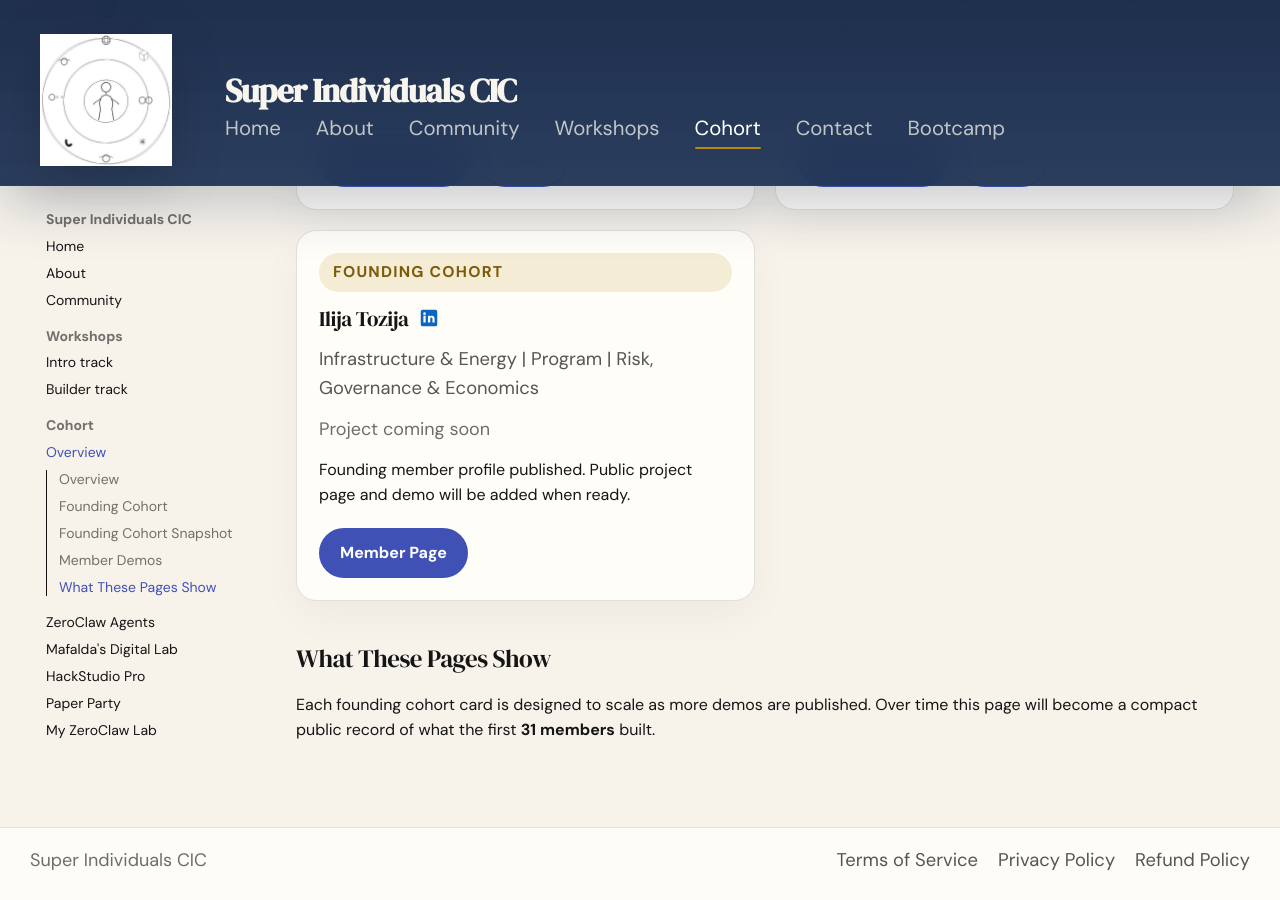
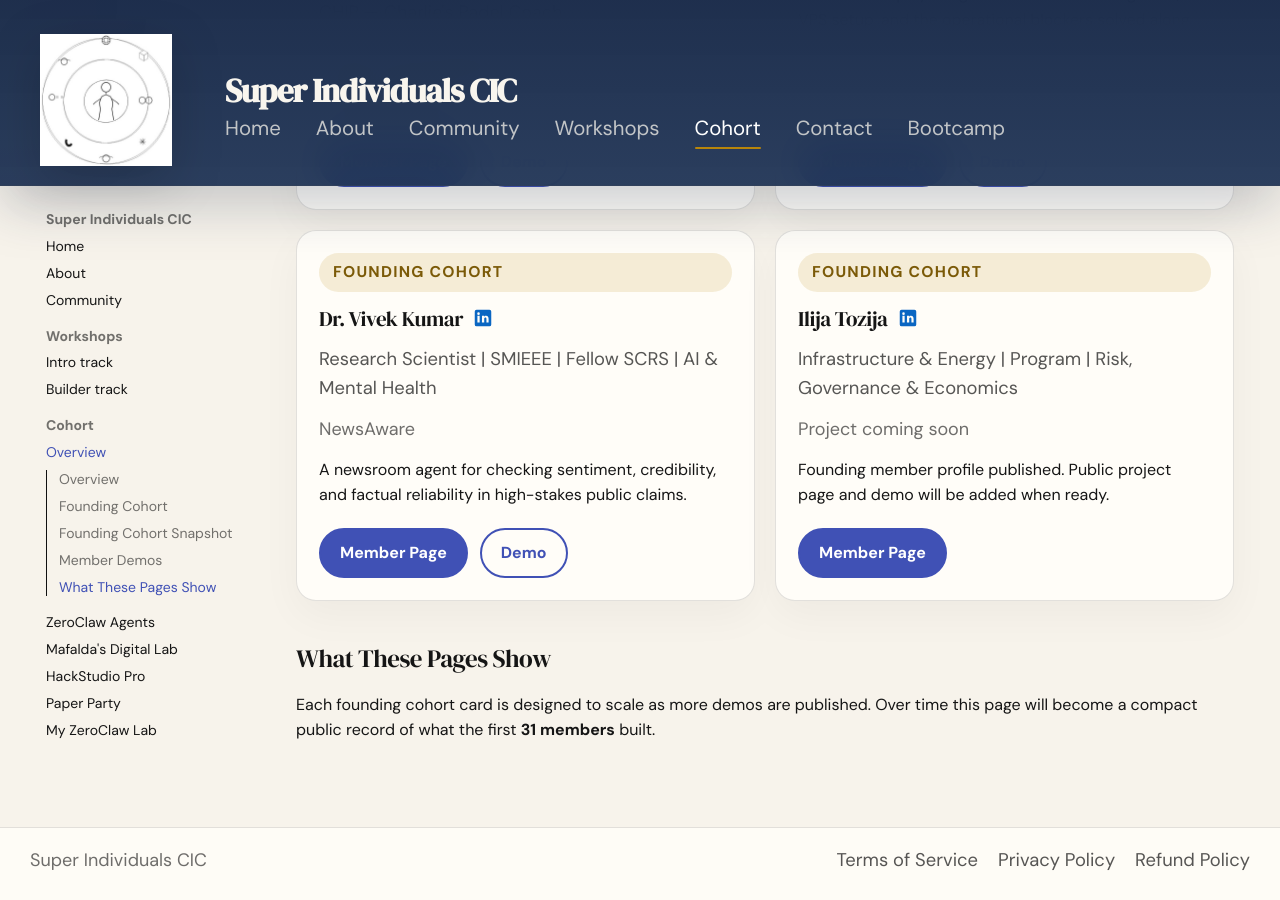
Before and after one commit to sicic-org/sicic-home, an MkDocs documentation site: the page built from docs/cohort/index.md, in a window 1280 px wide and 900 px high, scrolled down 2942 px. Built offline with MkDocs 1.6.1 and Material for MkDocs 9.7.7, drawn with Linux system fonts in a browser that asks for light colours.

Commit message:
Add vivek

```diff
--- a/docs/cohort/index.md
+++ b/docs/cohort/index.md
@@ -218,6 +218,24 @@
   <div class="proof-card cohort-member-card">
     <p class="cohort-badge">Founding Cohort</p>
     <div class="cohort-member-head">
+      <h3>Dr. Vivek Kumar</h3>
+      <a class="cohort-linkedin" href="https://www.linkedin.com/in/vivek-kumar-phd-44011683/" aria-label="Dr. Vivek Kumar LinkedIn profile">
+        <svg viewBox="0 0 24 24" aria-hidden="true">
+          <path d="M19 3A2 2 0 0 1 21 5V19A2 2 0 0 1 19 21H5A2 2 0 0 1 3 19V5A2 2 0 0 1 5 3H19M8.34 17V9.67H5.9V17H8.34M7.12 8.66A1.41 1.41 0 1 0 7.12 5.84A1.41 1.41 0 0 0 7.12 8.66M18.1 17V12.96C18.1 10.8 16.95 9.53 15.42 9.53C14.19 9.53 13.64 10.21 13.33 10.69V9.67H10.89C10.92 10.35 10.89 17 10.89 17H13.33V12.91C13.33 12.69 13.35 12.47 13.41 12.31C13.58 11.87 13.97 11.41 14.6 11.41C15.42 11.41 15.75 12.03 15.75 12.94V17H18.1Z"/>
+        </svg>
+      </a>
+    </div>
+    <p class="cohort-member-role">Research Scientist | SMIEEE | Fellow SCRS | AI &amp; Mental Health</p>
+    <p class="pricing-meta">NewsAware</p>
+    <p>A newsroom agent for checking sentiment, credibility, and factual reliability in high-stakes public claims.</p>
+    <div class="cohort-card-actions">
+      <a class="md-button md-button--primary" href="kumar-newsaware/">Member Page</a>
+      <a class="md-button" href="https://vsrana-ai.github.io/NewsAware/">Demo</a>
+    </div>
+  </div>
+  <div class="proof-card cohort-member-card">
+    <p class="cohort-badge">Founding Cohort</p>
+    <div class="cohort-member-head">
       <h3>Ilija Tozija</h3>
       <a class="cohort-linkedin" href="https://www.linkedin.com/in/ilijatozija/" aria-label="Ilija Tozija LinkedIn profile">
         <svg viewBox="0 0 24 24" aria-hidden="true">
--- a/mkdocs.yml
+++ b/mkdocs.yml
@@ -61,6 +61,7 @@
       - Luis'ZeroClaw Lab: cohort/loio-zeroclaw.md
       - CHIP — Charlie's Padel Coach: cohort/luzuka-chip.md
       - J's ZeroClaw Lab: cohort/linton-zeroclaw.md
+      - NewsAware: cohort/kumar-newsaware.md
       - Ilija Tozija: cohort/tozija-profile.md
   - Contact: contact.md
 
```
Also changed, not shown: docs/cohort/kumar-newsaware.md (added, +106 -0 lines), docs/index.md (+14 -0 lines).
